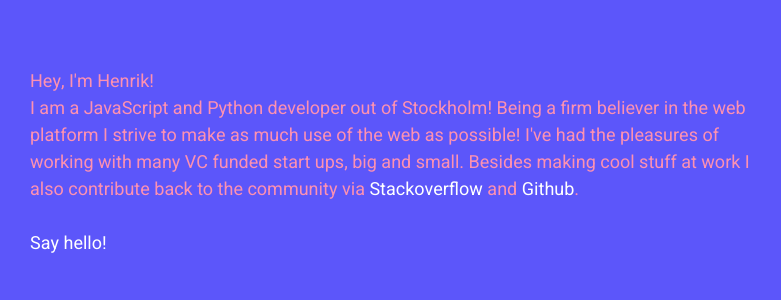
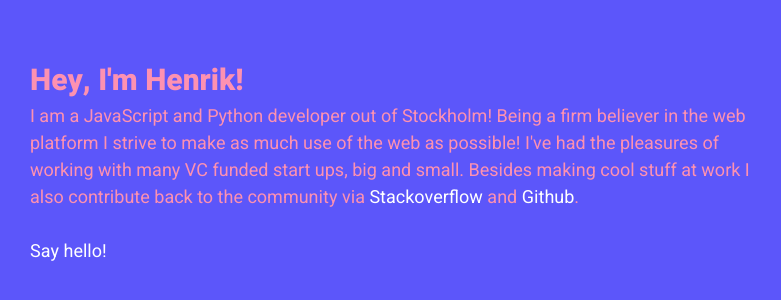
Before and after one commit to limelights/limelights.github.io, a plain HTML site: page index.html in a window 1280 px wide. Shown: the part 238-538 px from the top of the page, without its empty margins (0-781 px from the left). Drawn offline with Linux system fonts and the light colour scheme.

Commit message:
Tweak some type

```diff
--- a/index.html
+++ b/index.html
@@ -41,6 +41,11 @@
 				padding: 10px 30px;
 			}
 
+			p span {
+				font-size: 30px;
+				font-weight: 800;
+			}
+
 			a, a:visited, a:active, a:focus {
 				color: rgb(255, 255, 255);
 				text-decoration: none;
@@ -60,7 +65,7 @@
 	<body>
 		<div class="content">
 			<p>
-				Hey, I'm Henrik!
+				<span>Hey, I'm Henrik!</span>
 				<br/>
 				I am a JavaScript and Python developer out of Stockholm!
 				Being a firm believer in the web platform I strive to make as much use of the web as possible!
```
